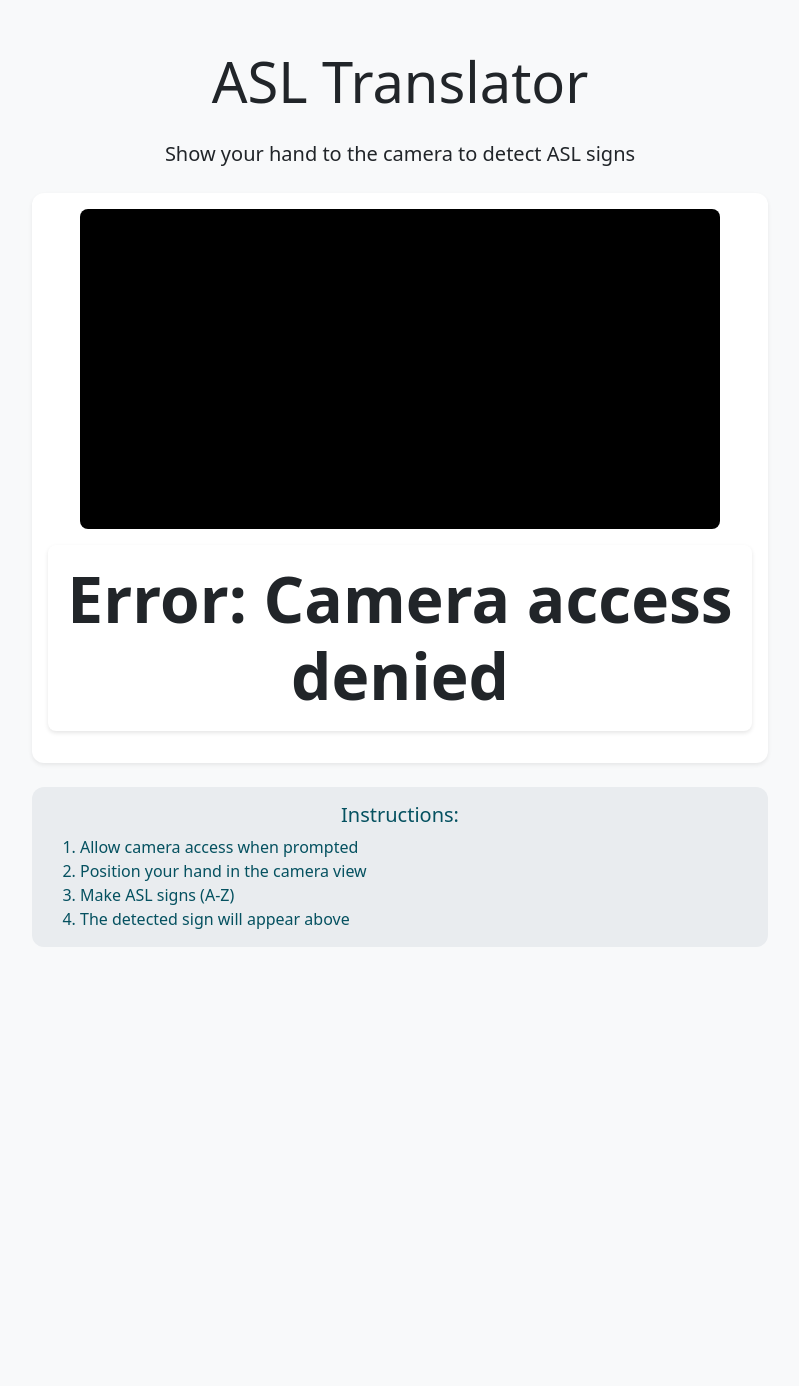
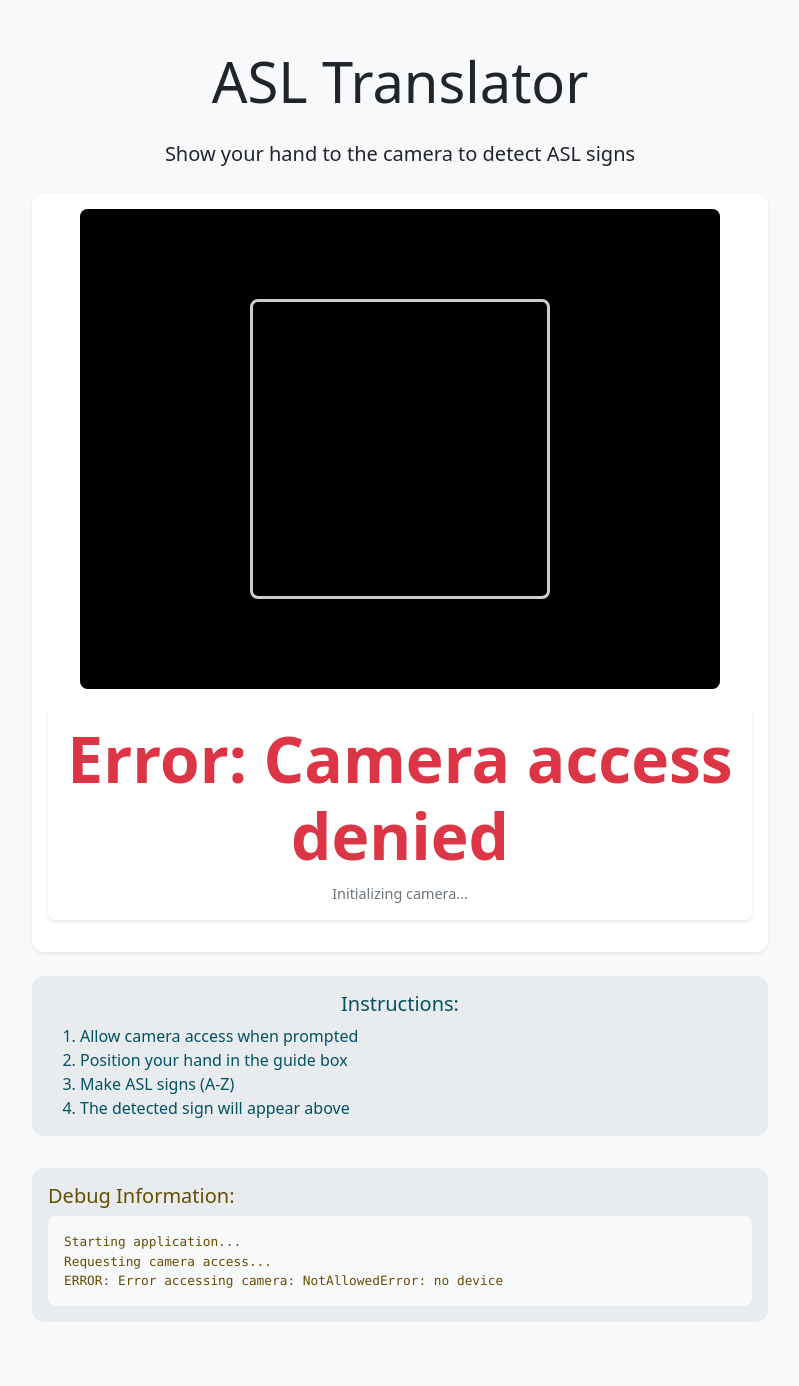
Before and after one commit to aaryapatel09/sign-language-translator, a Flask app: page / in a window 1280 px wide. Shown: the whole page, without its empty margins (240-1039 px from the left). Before the commit the page ends 947 px from the top, so only its background shows below. Run offline with Flask 2, Linux system fonts and the light colour scheme.

Commit message:
Add debugging, guide box, and improve detection

```diff
--- a/app.py
+++ b/app.py
@@ -9,7 +9,7 @@
 
 # Set up logging with more detail
 logging.basicConfig(
-    level=logging.INFO,
+    level=logging.DEBUG,  # Changed to DEBUG for more detailed logs
     format='%(asctime)s - %(levelname)s - %(message)s'
 )
 logger = logging.getLogger(__name__)
@@ -27,6 +27,7 @@
 
 def create_model():
     """Create a new model with the same architecture."""
+    logger.debug("Creating new model with architecture...")
     model = tf.keras.Sequential([
         tf.keras.layers.Input(shape=(64, 64, 3)),
         tf.keras.layers.Conv2D(32, (3, 3), activation='relu'),
@@ -38,24 +39,33 @@
         tf.keras.layers.Dense(64, activation='relu'),
         tf.keras.layers.Dense(26, activation='softmax')
     ])
+    logger.debug("Model architecture created successfully")
     return model
 
 try:
     # Load class names
+    logger.debug(f"Attempting to load class names from: {class_names_path}")
     if os.path.exists(class_names_path):
         class_names = np.load(class_names_path)
-        logger.info(f"Successfully loaded {len(class_names)} class names")
+        logger.info(f"Successfully loaded {len(class_names)} class names: {class_names}")
     else:
         logger.error(f"Class names file not found at {class_names_path}")
+        # Create default class names if file doesn't exist
+        class_names = np.array(['A', 'B', 'C', 'D', 'E', 'F', 'G', 'H', 'I', 'J', 'K', 'L', 'M',
+                              'N', 'O', 'P', 'Q', 'R', 'S', 'T', 'U', 'V', 'W', 'X', 'Y', 'Z'])
+        logger.info(f"Using default class names: {class_names}")
 
     # Load the model if it exists
+    logger.debug(f"Attempting to load model from: {model_path}")
     if os.path.exists(model_path):
         try:
             # Create a new model with the same architecture
             model = create_model()
             # Load weights from the saved model
+            logger.debug("Loading model weights...")
             model.load_weights(model_path)
             # Compile the model
+            logger.debug("Compiling model...")
             model.compile(
                 optimizer='adam',
                 loss='sparse_categorical_crossentropy',
@@ -64,9 +74,12 @@
             logger.info("Model created and weights loaded successfully")
         except Exception as model_error:
             logger.error(f"Error loading model: {str(model_error)}")
+            logger.error(traceback.format_exc())
             model = None
     else:
         logger.error(f"Model file not found at {model_path}")
+        logger.info("Running in test mode")
+        model = None
 
 except Exception as e:
     logger.error(f"Error during initialization: {str(e)}")
@@ -75,6 +88,7 @@
 def preprocess_image(image):
     """Preprocess the image for model prediction."""
     try:
+        logger.debug(f"Preprocessing image with shape: {image.shape}")
         # Resize image to 64x64
         image = cv2.resize(image, (64, 64))
 
@@ -90,9 +104,11 @@
         # Add batch dimension
         image = np.expand_dims(image, axis=0)
 
+        logger.debug(f"Preprocessed image shape: {image.shape}")
         return image
     except Exception as e:
         logger.error(f"Error preprocessing image: {str(e)}")
+        logger.error(traceback.format_exc())
         return None
 
 def get_test_sign():
@@ -108,14 +124,22 @@
 
 @app.route('/process_frame', methods=['POST'])
 def process_frame():
-    if model is None or class_names is None:
-        return jsonify({'error': 'Model not loaded properly'}), 500
+    if model is None:
+        logger.warning("Model not loaded, running in test mode")
+        return jsonify({'sign': get_test_sign(), 'confidence': 0.8})
 
     try:
         # Get the image from the request
         file = request.files['image']
+        logger.debug("Received image from request")
+
         # Read the image
         image = cv2.imdecode(np.frombuffer(file.read(), np.uint8), cv2.IMREAD_COLOR)
+        if image is None:
+            logger.error("Failed to decode image")
+            return jsonify({'error': 'Failed to decode image'}), 400
+
+        logger.debug(f"Decoded image shape: {image.shape}")
 
         # Preprocess the image
         processed_image = preprocess_image(image)
@@ -123,9 +147,14 @@
             return jsonify({'error': 'Failed to preprocess image'}), 500
 
         # Make prediction
+        logger.debug("Making prediction...")
         predictions = model.predict(processed_image)
         predicted_class_idx = np.argmax(predictions[0])
         confidence = float(np.max(predictions[0]))
+
+        logger.debug(f"Raw predictions: {predictions[0]}")
+        logger.debug(f"Predicted class index: {predicted_class_idx}")
+        logger.debug(f"Confidence: {confidence}")
 
         # Only return prediction if confidence is above threshold
         if confidence > 0.5:  # 50% confidence threshold
--- a/static/css/style.css
+++ b/static/css/style.css
@@ -11,12 +11,34 @@
     background-color: #000;
     border-radius: 8px;
     overflow: hidden;
+    aspect-ratio: 4/3;
 }
 
 .video-container video {
     width: 100%;
-    height: auto;
+    height: 100%;
+    object-fit: cover;
     display: block;
+}
+
+.video-overlay {
+    position: absolute;
+    top: 0;
+    left: 0;
+    width: 100%;
+    height: 100%;
+    display: flex;
+    justify-content: center;
+    align-items: center;
+    pointer-events: none;
+}
+
+.guide-box {
+    width: 300px;
+    height: 300px;
+    border: 3px solid rgba(255, 255, 255, 0.8);
+    border-radius: 8px;
+    box-shadow: 0 0 0 9999px rgba(0, 0, 0, 0.5);
 }
 
 .result-container {
@@ -35,6 +57,11 @@
     transition: color 0.3s ease;
 }
 
+#status {
+    margin: 0.5rem 0 0 0;
+    font-size: 0.9rem;
+}
+
 .card {
     border: none;
     border-radius: 12px;
@@ -49,6 +76,21 @@
 
 .alert ol {
     margin-bottom: 0;
+}
+
+#debug-info {
+    text-align: left;
+    margin-top: 2rem;
+}
+
+#debug-log {
+    background-color: #f8f9fa;
+    padding: 1rem;
+    border-radius: 8px;
+    font-size: 0.8rem;
+    max-height: 200px;
+    overflow-y: auto;
+    margin: 0;
 }
 
 .controls {
@@ -71,6 +113,11 @@
         font-size: 3rem;
     }
 
+    .guide-box {
+        width: 200px;
+        height: 200px;
+    }
+
     .controls {
         flex-direction: column;
     }
--- a/static/js/main.js
+++ b/static/js/main.js
@@ -5,6 +5,7 @@
     let canvas = document.createElement('canvas');
     let context = canvas.getContext('2d');
     let isProcessing = false;
+    let frameCount = 0;
 
     // Set canvas size
     canvas.width = 640;
@@ -13,6 +14,7 @@
     // Start camera
     async function startCamera() {
         try {
+            console.log("Requesting camera access...");
             stream = await navigator.mediaDevices.getUserMedia({
                 video: {
                     width: 640,
@@ -22,27 +24,40 @@
             });
             video.srcObject = stream;
             await video.play();
+            console.log("Camera started successfully");
             isProcessing = true;
             processFrame();
         } catch (err) {
             console.error('Error accessing camera:', err);
             result.textContent = 'Error: Camera access denied';
+            result.style.color = '#dc3545';
         }
     }
 
     // Process frame and send to server
     async function processFrame() {
-        if (!isProcessing || !video.videoWidth) return;
+        if (!isProcessing || !video.videoWidth) {
+            requestAnimationFrame(processFrame);
+            return;
+        }
 
+        frameCount++;
+        // Only process every 5th frame to reduce load
+        if (frameCount % 5 !== 0) {
+            requestAnimationFrame(processFrame);
+            return;
+        }
+
+        try {
             // Draw video frame to canvas
             context.drawImage(video, 0, 0, canvas.width, canvas.height);
 
             // Convert canvas to blob
-        canvas.toBlob(async (blob) => {
+            const blob = await new Promise(resolve => canvas.toBlob(resolve, 'image/jpeg', 0.8));
             const formData = new FormData();
             formData.append('image', blob, 'frame.jpg');
 
-            try {
+            console.log("Sending frame to server...");
             const response = await fetch('/process_frame', {
                 method: 'POST',
                 body: formData
@@ -53,38 +68,44 @@
             }
 
             const data = await response.json();
+            console.log("Server response:", data);
+
             if (data.error) {
                 console.error('Server error:', data.error);
-                    return;
-                }
-
+                result.textContent = 'Error';
+                result.style.color = '#dc3545';
+            } else {
                 // Update result with confidence if available
                 if (data.confidence) {
                     const confidence = Math.round(data.confidence * 100);
                     result.textContent = `${data.sign} (${confidence}%)`;
+
+                    // Add visual feedback based on confidence
+                    if (confidence > 70) {
+                        result.style.color = '#198754'; // Green for high confidence
+                    } else if (confidence > 50) {
+                        result.style.color = '#ffc107'; // Yellow for medium confidence
+                    } else {
+                        result.style.color = '#6c757d'; // Gray for low confidence
+                    }
                 } else {
                     result.textContent = data.sign;
+                    result.style.color = '#6c757d';
                 }
-
-                // Add visual feedback based on confidence
-                if (data.confidence && data.confidence > 0.5) {
-                    result.style.color = '#198754'; // Green for high confidence
-                } else {
-                    result.style.color = '#6c757d'; // Gray for low confidence
             }
         } catch (err) {
             console.error('Error processing frame:', err);
             result.textContent = 'Error';
-                result.style.color = '#dc3545'; // Red for errors
+            result.style.color = '#dc3545';
         }
 
         // Process next frame
         requestAnimationFrame(processFrame);
-        }, 'image/jpeg', 0.8);
     }
 
     // Clean up when page is unloaded
     window.addEventListener('beforeunload', () => {
+        console.log("Cleaning up...");
         isProcessing = false;
         if (stream) {
             stream.getTracks().forEach(track => track.stop());
@@ -92,5 +113,6 @@
     });
 
     // Start the application
+    console.log("Starting application...");
     startCamera();
 });
--- a/templates/index.html
+++ b/templates/index.html
@@ -18,9 +18,13 @@
                     <div class="card-body">
                         <div class="video-container mb-3">
                             <video id="video" autoplay playsinline></video>
+                            <div class="video-overlay">
+                                <div class="guide-box"></div>
+                            </div>
                         </div>
                         <div class="result-container">
                             <h2 class="display-1" id="result">-</h2>
+                            <p class="text-muted" id="status">Initializing camera...</p>
                         </div>
                     </div>
                 </div>
@@ -29,16 +33,42 @@
                     <h5>Instructions:</h5>
                     <ol class="text-start">
                         <li>Allow camera access when prompted</li>
-                        <li>Position your hand in the camera view</li>
+                        <li>Position your hand in the guide box</li>
                         <li>Make ASL signs (A-Z)</li>
                         <li>The detected sign will appear above</li>
                     </ol>
+                </div>
+
+                <div class="alert alert-warning" id="debug-info" style="display: none;">
+                    <h5>Debug Information:</h5>
+                    <pre id="debug-log" class="text-start"></pre>
                 </div>
             </div>
         </div>
     </div>
 
     <script src="https://cdn.jsdelivr.net/npm/bootstrap@5.1.3/dist/js/bootstrap.bundle.min.js"></script>
+    <script>
+        // Override console.log to show debug information
+        const debugLog = document.getElementById('debug-log');
+        const debugInfo = document.getElementById('debug-info');
+        const originalConsoleLog = console.log;
+        const originalConsoleError = console.error;
+
+        console.log = function() {
+            debugInfo.style.display = 'block';
+            const message = Array.from(arguments).join(' ');
+            debugLog.textContent += message + '\n';
+            originalConsoleLog.apply(console, arguments);
+        };
+
+        console.error = function() {
+            debugInfo.style.display = 'block';
+            const message = Array.from(arguments).join(' ');
+            debugLog.textContent += 'ERROR: ' + message + '\n';
+            originalConsoleError.apply(console, arguments);
+        };
+    </script>
     <script src="{{ url_for('static', filename='js/main.js') }}"></script>
 </body>
 </html>
```
Lines whose indentation alone changed are shown as unchanged.
